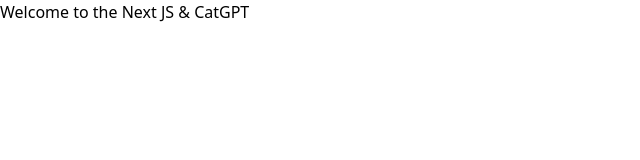
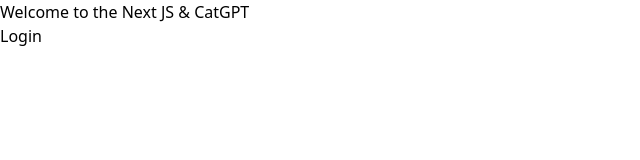
Before and after one commit to webdevtut/catgpt, a Next.js app: page / in a window 1280 px wide. Shown: the top 160 px of the page, without its empty margins (0-640 px from the left). Built offline with nearby package versions, Linux system fonts and the light colour scheme.

Commit message:
create auth api routes

```diff
--- /dev/null
+++ b/pages/api/auth/[...auth0].js
@@ -0,0 +1,3 @@
+import { handleAuth } from "@auth0/nextjs-auth0";
+
+export default handleAuth();
--- a/pages/index.js
+++ b/pages/index.js
@@ -1,4 +1,5 @@
 import Head from "next/head";
+import Link from "next/link";
 
 export default function Home() {
   return (
@@ -7,6 +8,9 @@ export default function Home() {
         <title>CatGPT</title>
       </Head>
       <h1>Welcome to the Next JS &amp; CatGPT</h1>
+      <div>
+        <Link href="/api/auth/login">Login</Link>
+      </div>
     </div>
   );
 }
```
